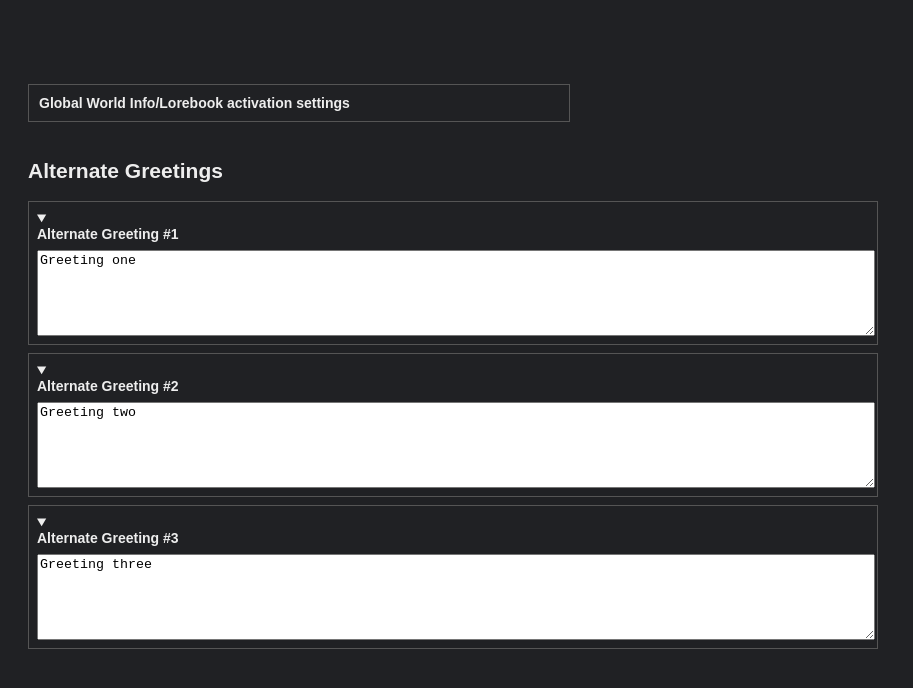
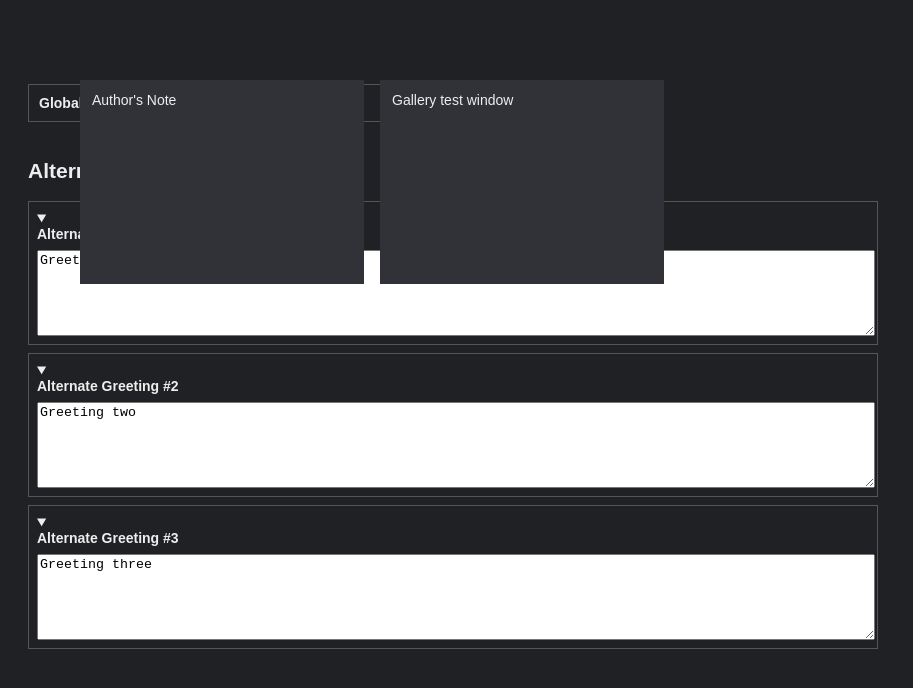
Before and after one commit to hershdna/SillyTavernPlus, a plain HTML site: page test-fixture.html in a window 1280 px wide. Shown: the whole page, without its empty margins (0-913 px from the left). Drawn offline with Linux system fonts and the light colour scheme.

Commit message:
Add global MovingUI corner resizing

```diff
--- a/test-fixture.html
+++ b/test-fixture.html
@@ -23,7 +23,7 @@
     #wiActivationSettings { max-width: 520px; margin: 14px 0; padding: 10px; border: 1px solid #555; }
   </style>
 </head>
-<body>
+<body class="movingUI">
   <div id="top-settings-holder">
     <div id="fixture-native-icon" class="drawer">
       <div class="drawer-toggle drawer-header"><div class="drawer-icon fa-solid fa-sliders fa-fw closedIcon" title="Native icon"></div></div>
@@ -40,6 +40,14 @@
       <div id="WorldInfoheader" class="fa-solid fa-grip drag-grabber"></div>
       <div class="flex-container alignitemscenter gap10px"><h3>Worlds/Lorebooks</h3></div>
       <div id="world_popup_entries_list">Native World Info editor content</div>
+    </div>
+  </div>
+  <div id="movingDivs">
+    <div id="floatingPrompt" style="position: fixed; left: 80px; top: 80px; width: 260px; height: 180px; background: #303238; padding: 12px;">
+      <div id="floatingPromptheader" class="drag-grabber">Author's Note</div>
+    </div>
+    <div id="gallery" style="position: fixed; left: 380px; top: 80px; width: 260px; height: 180px; background: #303238; padding: 12px;">
+      Gallery test window
     </div>
   </div>
   <div class="alternate_grettings">
@@ -63,6 +71,8 @@
       getContext() {
         return {
           extensionSettings: fixtureExtensionSettings,
+          powerUserSettings: { movingUI: true, movingUIState: {} },
+          isMobile: () => false,
           saveSettingsDebounced() {},
           chat: [
             { is_user: true, mes: 'User message' },
```
